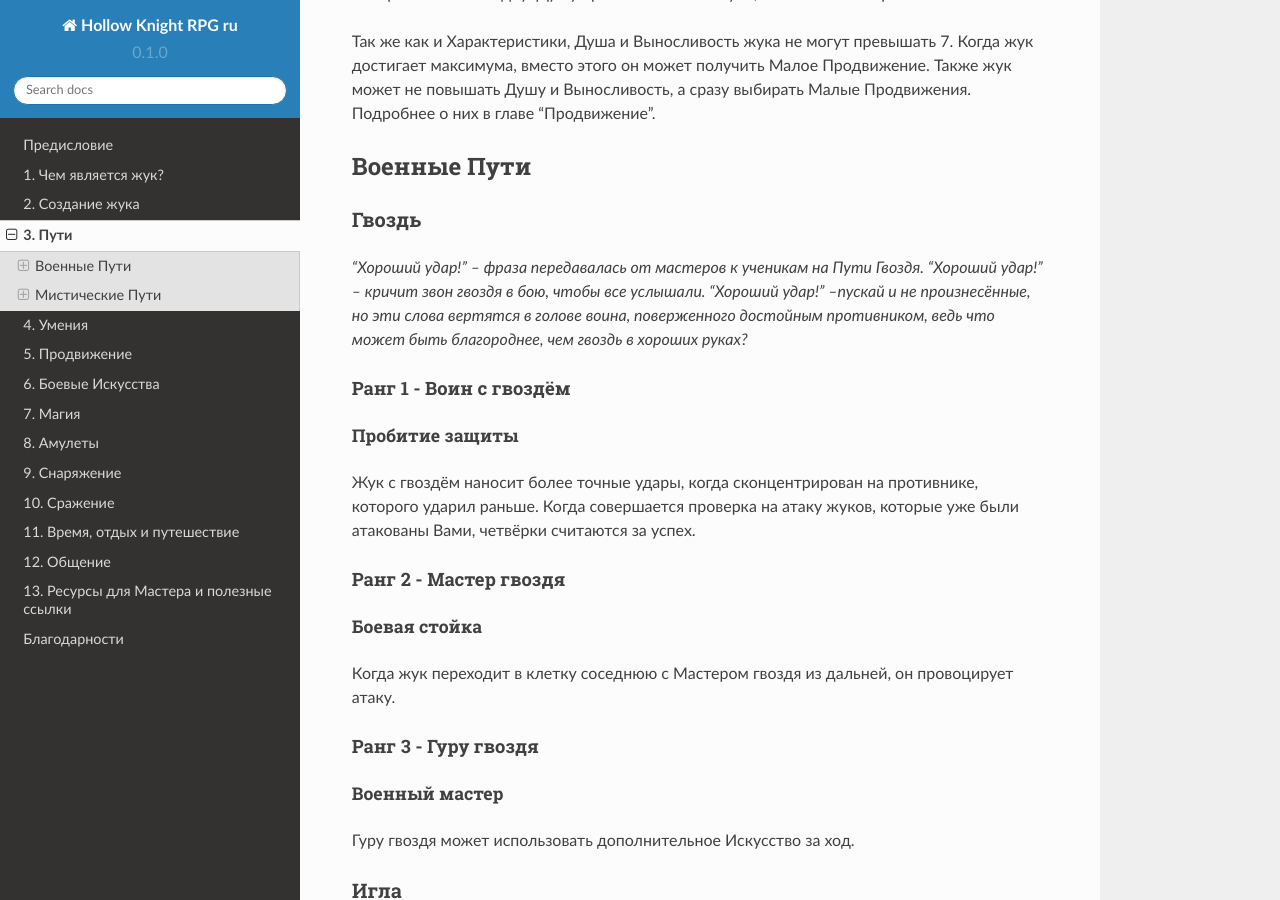
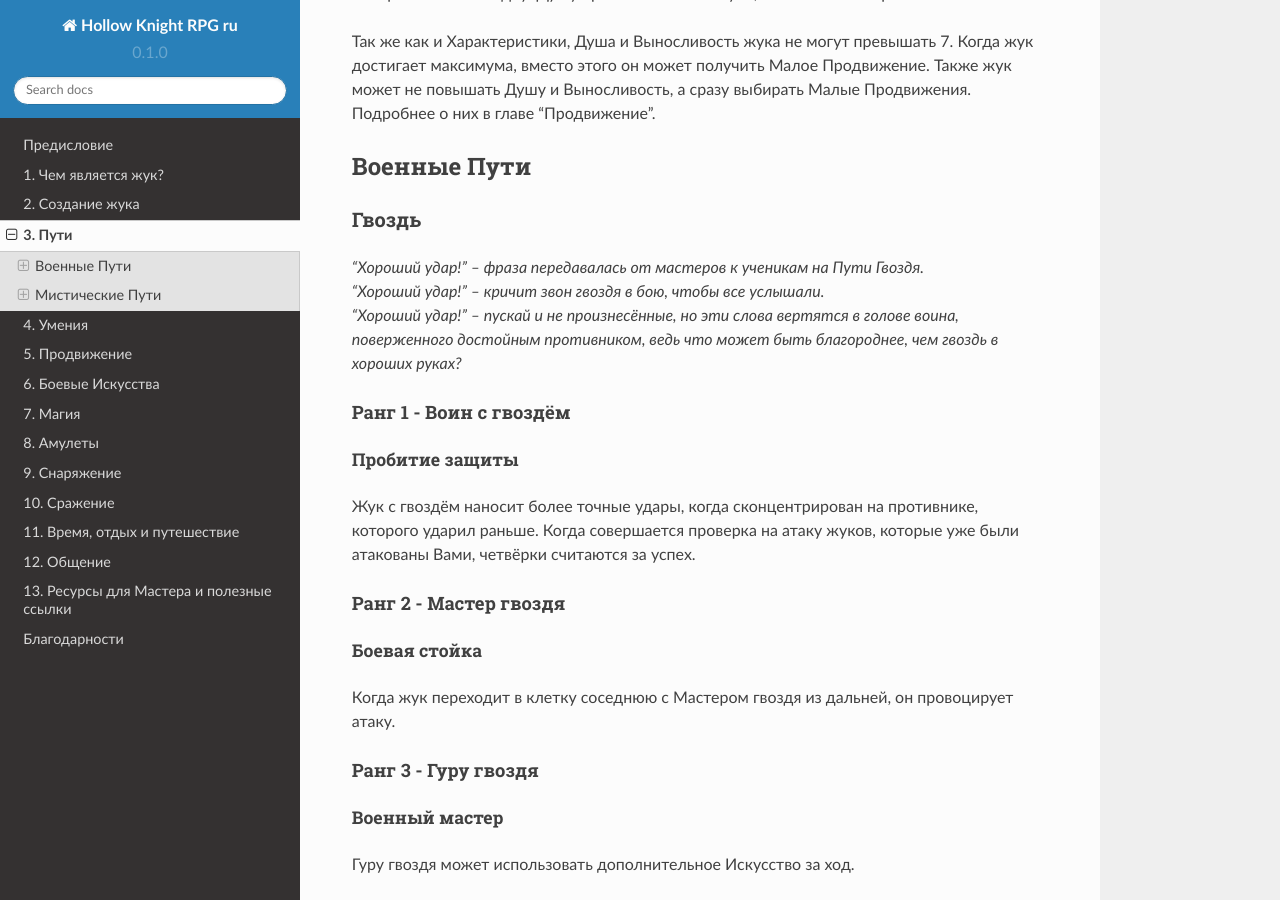
Before and after one commit to LazySelkie/hollow-knight-rpg-ru, a Sphinx documentation site: the page built from docs/source/paths.rst, in a window 1280 px wide and 900 px high, scrolled down 370 px. Built offline with Sphinx 7.4.7 and the Read the Docs theme 2.0.0, drawn with Linux system fonts in a browser that asks for light colours; part of the change alters nothing that is shown.

```diff
--- a/docs/source/paths.rst
+++ b/docs/source/paths.rst
@@ -10,13 +10,16 @@
 может не повышать Душу и Выносливость, а сразу выбирать Малые Продвижения.
 Подробнее о них в главе "Продвижение".
 
+.. _martial-paths:
 Военные Пути
 ------------------
 
 Гвоздь
 ~~~~~~~~~
 
-*"Хороший удар!" – фраза передавалась от мастеров к ученикам на Пути Гвоздя. "Хороший удар!" – кричит звон гвоздя в бою, чтобы все услышали. "Хороший удар!" –пускай и не произнесённые, но эти слова вертятся в голове воина, поверженного достойным противником, ведь что может быть благороднее, чем гвоздь в хороших руках?*
+| *"Хороший удар!" – фраза передавалась от мастеров к ученикам на Пути Гвоздя.*
+| *"Хороший удар!" – кричит звон гвоздя в бою, чтобы все услышали.*
+| *"Хороший удар!" – пускай и не произнесённые, но эти слова вертятся в голове воина, поверженного достойным противником, ведь что может быть благороднее, чем гвоздь в хороших руках?*
 
 Ранг 1 - Воин с гвоздём
 """"""""""""""""""""""""""""
@@ -306,6 +309,7 @@
 
 Имея две нередких склянки, Гуру химии может их объединить. Выберите одну флягу в качестве «Носителя», а другую в качестве «Нагрузки». В роли Носителя могут выступать естественные снаряды. Выберите один из эффектов на Цель или Местность для Нагрузки. Если эффект Цель, то он применяется ко всем жукам, к которым применяются эффекты Носителя. Если — Местность, то он влияет на все клетки и жуков, на которые воздействует Носитель. Количество Припасов Гуру химии увеличивается на 1, и он изучает два вида склянок любой редкости.
 
+.. _mystic-paths:
 Мистические Пути
 ----------------------
 
```
